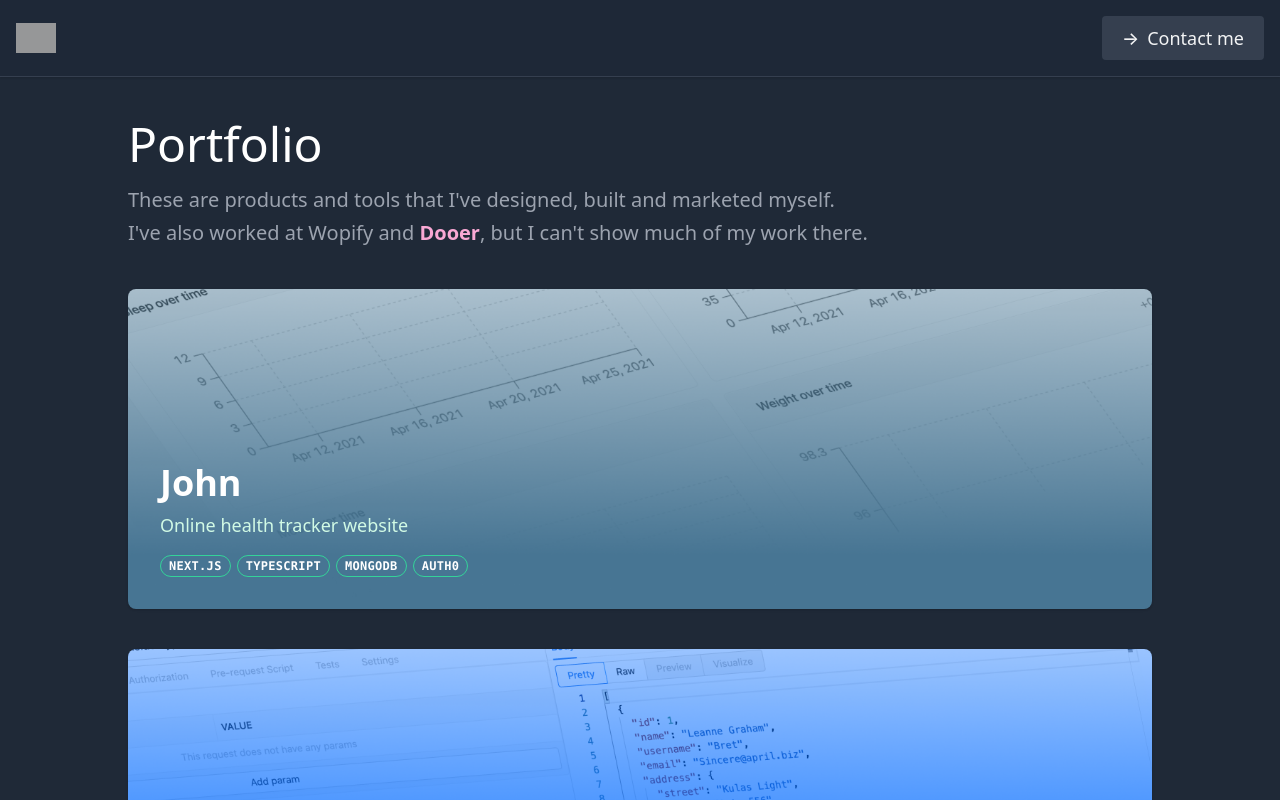
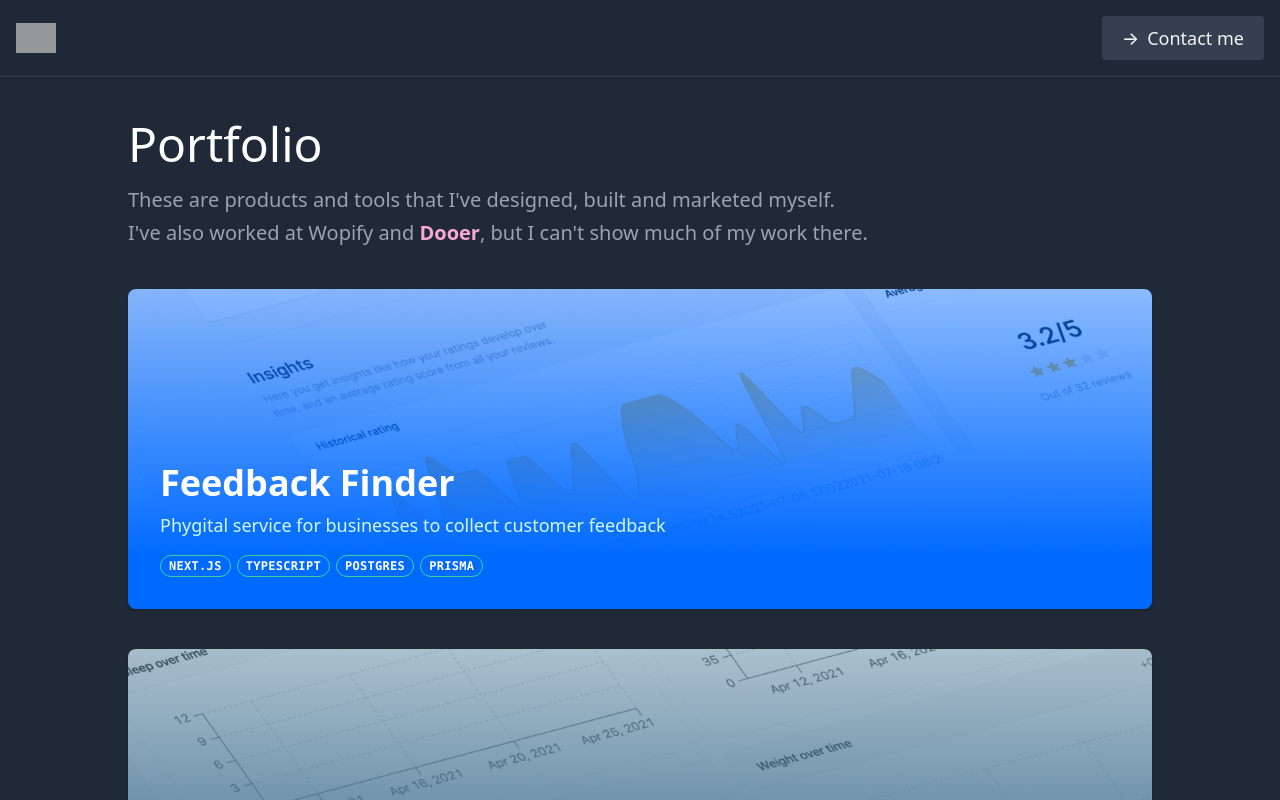
Before and after one commit to sunapi386/portfolio-lite, a Next.js app in the folder portfolio/: page / in a window 1280 px wide. Built offline with nearby package versions, Linux system fonts and the light colour scheme; grey boxes are pictures that could not be loaded; what @splitbee/web would draw is missing.

Commit message:
:sparkles: Add new product

```diff
--- a/portfolio/pages/index.tsx
+++ b/portfolio/pages/index.tsx
@@ -42,8 +42,8 @@ export default function Home() {
         <meta property="twitter:image" content="https://res.cloudinary.com/albin-groen/image/upload/v1617307444/portfolio-seo_qayca0.png" />
       </Head>
 
-      <div className="h-screen bg-gray-800 text-white antialiased overflow-auto">
-        <nav className="fixed flex items-center justify-between w-screen top-0 left-0 bg-gray-800 shadow z-50 border-b border-gray-700 p-4 opacity-95">
+      <div className="h-screen overflow-auto antialiased text-white bg-gray-800">
+        <nav className="fixed top-0 left-0 z-50 flex items-center justify-between w-screen p-4 bg-gray-800 border-b border-gray-700 shadow opacity-95">
           <img
             src="https://res.cloudinary.com/albin-groen/image/upload/f_auto,q_auto,w_100/v1602935502/logo_uws10e.svg"
             alt="Albin Groen logotype"
@@ -51,7 +51,7 @@ export default function Home() {
           />
 
           <a href="mailto:albin.groen@gmail.com">
-            <button className="bg-gray-700 px-5 py-2 flex items-center rounded text-white font-medium text-lg transition hover:bg-blue-600">
+            <button className="flex items-center px-5 py-2 text-lg font-medium text-white bg-gray-700 rounded transition hover:bg-blue-600">
               <span className="mr-2">&rarr;</span>
               <span>Contact me</span>
             </button>
@@ -59,14 +59,14 @@ export default function Home() {
         </nav>
 
         <main className="px-4 py-10 mt-20">
-          <div className="max-w-screen-lg mx-auto">
-            <h1 className="font-medium text-5xl">Portfolio</h1>
-            <p className="mt-4 leading-relaxed text-xl text-gray-400">
+          <div className="mx-auto max-w-screen-lg">
+            <h1 className="text-5xl font-medium">Portfolio</h1>
+            <p className="mt-4 text-xl leading-relaxed text-gray-400">
               These are products and tools that I've designed, built and
               marketed myself.
               <br /> I've also worked at Wopify and{" "}
               <a
-                className="text-pink-300 font-semibold hover:underline"
+                className="font-semibold text-pink-300 hover:underline"
                 rel="noopener noreferrer"
                 href="https://dooer.com"
                 target="_blank"
@@ -76,7 +76,44 @@ export default function Home() {
               , but I can't show much of my work there.
             </p>
 
-            <div className="grid grid-cols-1 mt-10">
+            <div className="mt-10 grid grid-cols-1">
+              <a
+                onMouseLeave={() => setHovering(undefined)}
+                rel="noopener noreferrer"
+                target="_blank"
+                onMouseOver={() => setHovering("feedbackfinder")}
+                href="https://feedbackfinder.io"
+                className="pb-5 lg:pb-10"
+              >
+                <div
+                  className={`card ${
+                    !hovering || hovering === "feedbackfinder"
+                      ? "opacity-100"
+                      : "opacity-50 grayscale"
+                  }`}
+                  style={{ backgroundImage: "url(/feedbackfinder.png)" }}
+                >
+                  <h2 className="text-4xl font-bold">Feedback Finder</h2>
+                  <p className="mt-2 text-lg font-medium text-green-100 truncate">
+                    Phygital service for businesses to collect customer feedback
+                  </p>
+                  <div className="flex items-center space-x-1.5 mt-4">
+                    <span className="p-0.5 px-2 rounded-full uppercase font-mono tracking-wide border border-green-400 font-semibold text-xs">
+                      Next.js
+                    </span>
+                    <span className="p-0.5 px-2 rounded-full uppercase font-mono tracking-wide border border-green-400 font-semibold text-xs">
+                      Typescript
+                    </span>
+                    <span className="p-0.5 px-2 rounded-full uppercase font-mono tracking-wide border border-green-400 font-semibold text-xs">
+                      Postgres
+                    </span>
+                    <span className="p-0.5 px-2 rounded-full uppercase font-mono tracking-wide border border-green-400 font-semibold text-xs">
+                      Prisma
+                    </span>
+                  </div>
+                </div>
+              </a>
+
               <a
                 onMouseLeave={() => setHovering(undefined)}
                 rel="noopener noreferrer"
@@ -94,7 +131,7 @@ export default function Home() {
                   style={{ backgroundImage: "url(/john.png)" }}
                 >
                   <h2 className="text-4xl font-bold">John</h2>
-                  <p className="text-lg mt-2 truncate font-medium text-green-100">
+                  <p className="mt-2 text-lg font-medium text-green-100 truncate">
                     Online health tracker website
                   </p>
                   <div className="flex items-center space-x-1.5 mt-4">
@@ -131,7 +168,7 @@ export default function Home() {
                   style={{ backgroundImage: "url(/xhr.png)" }}
                 >
                   <h2 className="text-4xl font-bold">xhr.sh</h2>
-                  <p className="text-lg mt-2 truncate font-medium text-blue-200">
+                  <p className="mt-2 text-lg font-medium text-blue-200 truncate">
                     Open XHR request client on the web
                   </p>
                   <div className="flex items-center space-x-1.5 mt-4">
@@ -165,7 +202,7 @@ export default function Home() {
                   style={{ backgroundImage: "url(/cryptoprices.png)" }}
                 >
                   <h2 className="text-4xl font-bold">Cryptoprices</h2>
-                  <p className="text-lg mt-2 truncate font-medium text-gray-300">
+                  <p className="mt-2 text-lg font-medium text-gray-300 truncate">
                     Open app for tracking cryptocurrency prices
                   </p>
                   <div className="flex items-center space-x-1.5 mt-4">
@@ -199,7 +236,7 @@ export default function Home() {
                   style={{ backgroundImage: "url(/keyboardnotes.png)" }}
                 >
                   <h2 className="text-4xl font-bold">Keyboardnotes</h2>
-                  <p className="text-lg mt-2 truncate font-medium text-green-100">
+                  <p className="mt-2 text-lg font-medium text-green-100 truncate">
                     Keyboard-first notes application on the web
                   </p>
                   <div className="flex items-center space-x-1.5 mt-4 overflow-x-auto">
@@ -236,7 +273,7 @@ export default function Home() {
                   style={{ backgroundImage: "url(/referrer.png)" }}
                 >
                   <h2 className="text-4xl font-bold">referrer.sh</h2>
-                  <p className="text-lg mt-2 truncate font-medium text-indigo-100">
+                  <p className="mt-2 text-lg font-medium text-indigo-100 truncate">
                     Job candidates website widget
                   </p>
                   <div className="flex items-center space-x-1.5 mt-4">
@@ -270,7 +307,7 @@ export default function Home() {
                   style={{ backgroundImage: "url(/secretely.png)" }}
                 >
                   <h2 className="text-4xl font-bold">Secretely</h2>
-                  <p className="text-lg mt-2 truncate font-medium text-indigo-100">
+                  <p className="mt-2 text-lg font-medium text-indigo-100 truncate">
                     Web based password management app
                   </p>
                   <div className="flex items-center space-x-1.5 mt-4">
@@ -287,11 +324,11 @@ export default function Home() {
                 </div>
               </a>
 
-              <div className="py-12 flex items-center justify-center">
-                <span className="text-center text-gray-400 tracking-wide text-lg">
+              <div className="flex items-center justify-center py-12">
+                <span className="text-lg tracking-wide text-center text-gray-400">
                   Copyright ©{" "}
                   <a href="https://albingroen.com">
-                    <span className="text-blue-300 font-medium tracking-normal hover:underline">
+                    <span className="font-medium tracking-normal text-blue-300 hover:underline">
                       Albin Groen
                     </span>
                   </a>{" "}
```
Also changed, not shown: portfolio/public/feedbackfinder.png (added).
